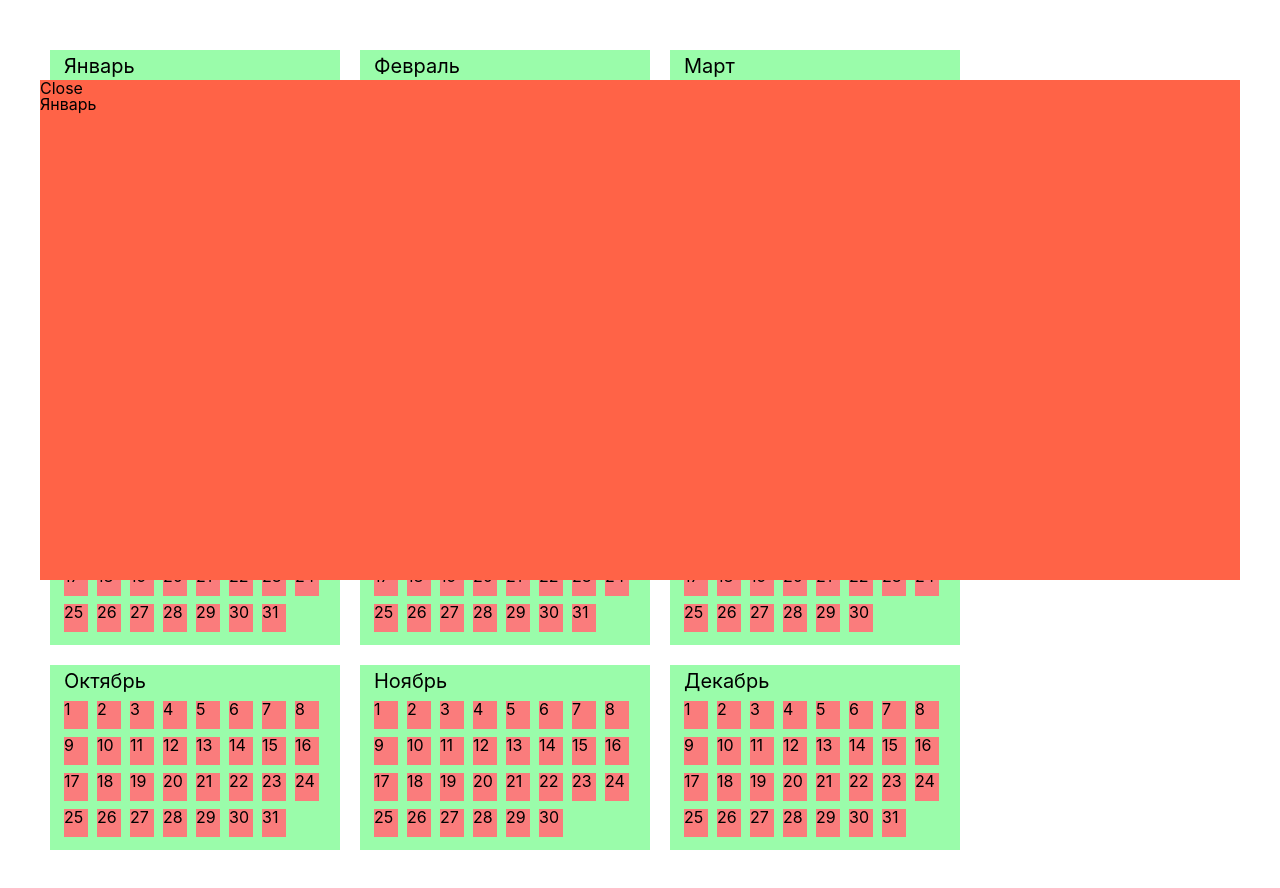
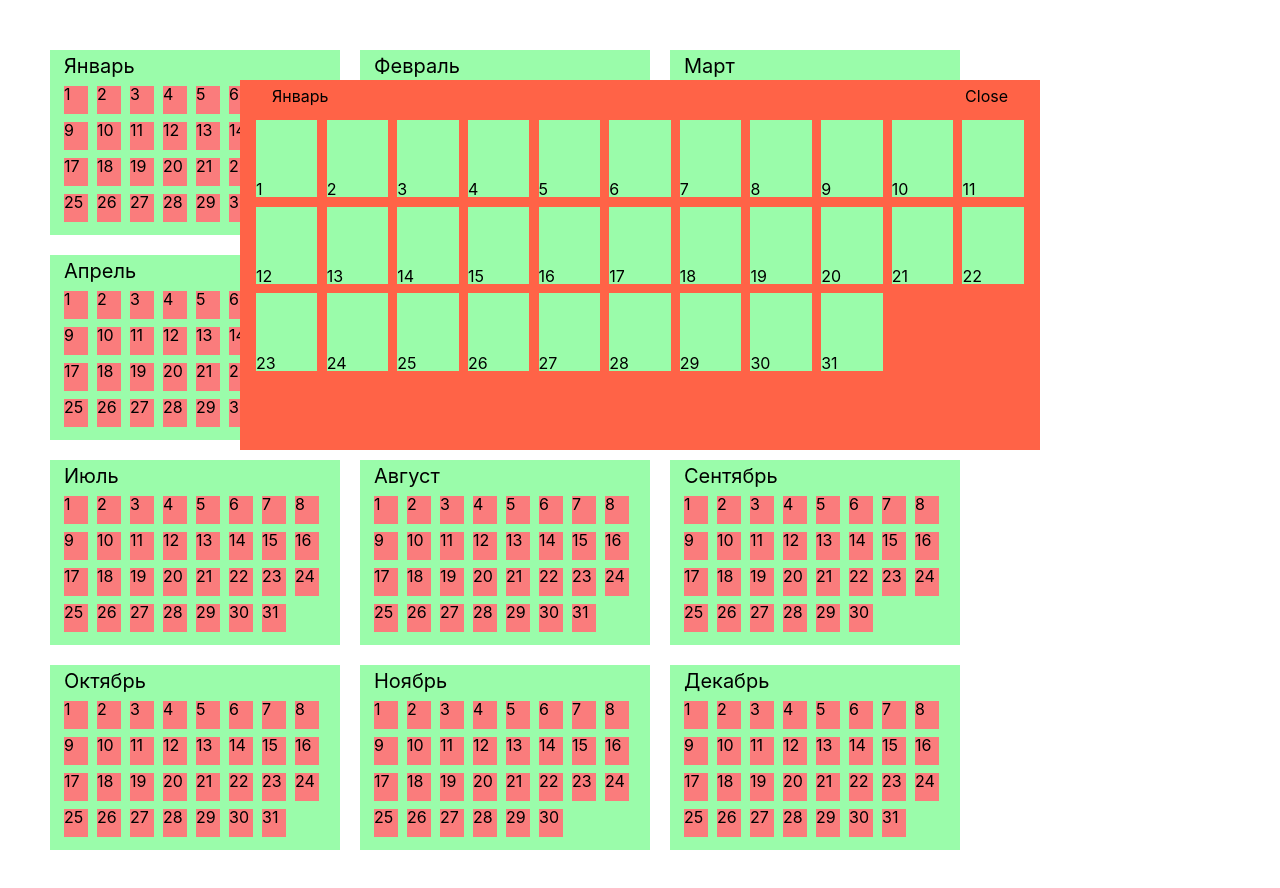
Before and after one commit to ZinchenkoEgor0205/smart_calendar, a React (Create React App) app: page / in a window 1280 px wide. Both pictures are taken after a click on the element "Январь". Shown: the top 888 px of the page. Built offline with nearby package versions, Linux system fonts and the light colour scheme.

Commit message:
enabled displaying days in monthDetail

```diff
--- a/src/components/month_detail.js
+++ b/src/components/month_detail.js
@@ -5,10 +5,24 @@ function MonthDetail({ showMonthDetailPopup, monthNameState, currentDayState, da
         showMonthDetailPopup();
     }
 
+    const days = []
+    for (let i = 1; i <= daysInMonthState; i++) {
+        days.push(
+            <div className={'month-detail-content-day'}>
+                {i}
+            </div>
+        )
+    }
+
     return (
         <div className="month-detail">
-            <div onClick={handleCloseBtnClick}>Close</div>
-            <div>{monthNameState}</div>
+            <div className={'month-detail-header'}>
+                <div className={'month-detail-header-name'}>{monthNameState}</div>
+                <div onClick={handleCloseBtnClick} className={'month-detail-header-btn'}>Close</div>
+            </div>
+            <div className={'month-detail-content'}>
+                {days}
+            </div>
         </div>
     );
 }
--- a/src/styles/Month_detail.css
+++ b/src/styles/Month_detail.css
@@ -1,10 +1,41 @@
 
 .month-detail {
-    width: 1200px;
-    height: 500px;
+    min-width: 62.5%;
+    min-height: 46.3%;
     background: tomato;
     position: absolute;
     left: 50%;
     top: 10%;
     transform: translate(-50%, 0);
+    display: flex;
+    flex-direction: column;
+    align-items: center;
 }
+
+.month-detail-header{
+    display: flex;
+    width: 96%;
+    justify-content: space-between;
+    padding: 1% 2% 0 2%;
+    margin-bottom: 2%;
+}
+
+.month-detail-content {
+    width: 96%;
+    /*padding: 1%;*/
+    display: flex;
+    flex-wrap: wrap;
+    /*justify-content: center;*/
+}
+
+.month-detail-content-day {
+    width: 8%;
+    padding-top: 8%;
+    background: #9afcaa;
+    margin-right: 1.2%;
+    margin-bottom: 1.2%;
+}
+
+.month-detail-content-day:nth-child(11n) {
+    margin-right: 0;
+}
```
